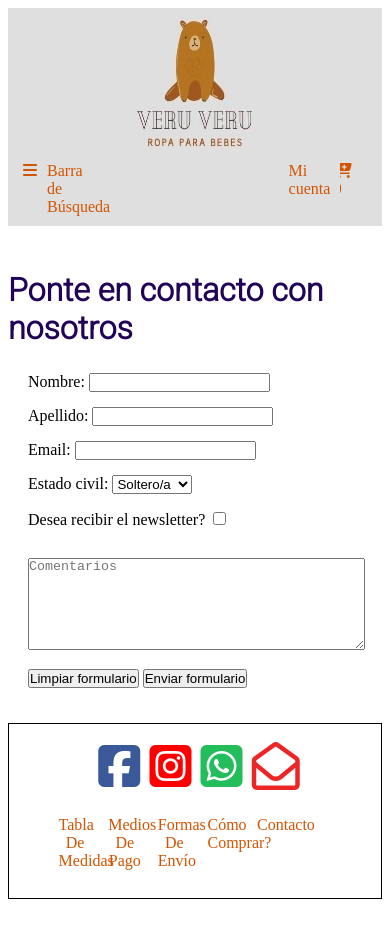
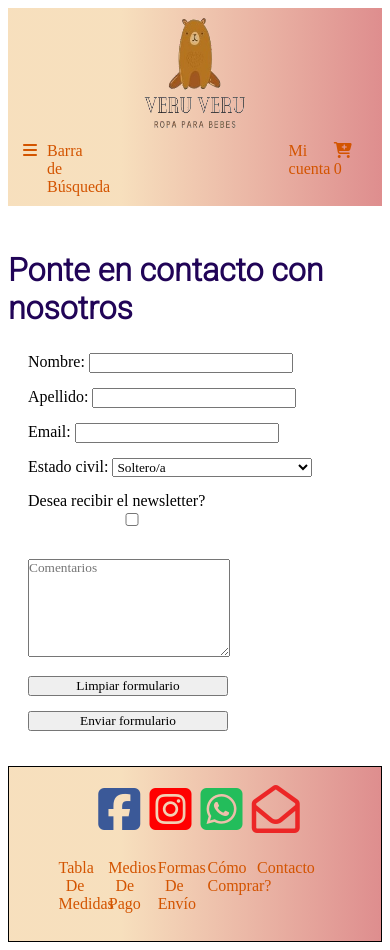
Before and after one commit to german-illesca/veruveru-illesca, a plain HTML site: page pages/contacto.html in a window 390 px wide. Before the commit the page ends 907 px from the top, so only its background shows below. Drawn offline with Linux system fonts and the light colour scheme.

Commit message:
cambios para trabajo práctico de transformaciones

```diff
--- a/CSS/styles.css
+++ b/CSS/styles.css
@@ -5,6 +5,7 @@
 * {
     padding: 0;
     margin: 1;
+    font-family: sans-serif;
 }
 
 h1 {
@@ -28,7 +29,8 @@ h2 {
     grid-template-columns: repeat(12, 1fr);
     grid-template-rows: auto;
     justify-items: stretch;
-    background-color: rgb(223, 223, 223);
+    /*background-color: rgb(223, 223, 223);*/
+    background-image: linear-gradient(90deg, rgba(247, 231, 132, 0.5) 30%, rgba(216, 123, 116, 0.8) 100%);
 }
 
 .contenedor-logo a {
@@ -43,12 +45,19 @@ h2 {
     height: 150px;
 }
 
+.contenedor-logo img:hover {
+    transform: scale(1, 1.1);
+    /*transform: rotateY(180deg);*/
+    /*transform: rotateZ(60deg);*/
+}
+
 .menu-principal {
     width: 100%;
     display: grid;
     grid-template-columns: repeat(24, 1fr);
     grid-template-rows: auto;
-    background-color: rgb(223, 223, 223);
+    /*background-color: rgb(223, 223, 223);*/
+    background-image: linear-gradient(90deg, rgba(247, 231, 132, 0.5) 30%, rgba(216, 123, 116, 0.8) 100%);
     color: #d35400;
     padding-bottom: 10px;
 }
@@ -81,21 +90,21 @@ h2 {
 
 .menu-principal li {
     font-size: 16px;
-    font-family: 'Times New Roman', Times, serif;
 }
 
 .menu-principal div#menuDesplegable ul li {
     display: inline-block;
     position: relative;
     padding-right: 10px;
-    background-color: rgb(223, 223, 223);
+    background-color: rgba(223, 223, 223, 0);
 }
 
 .menu-principal div#miCuenta ul li {
     display: inline-block;
     position: relative;
     padding-right: 10px;
-    background-color: rgb(223, 223, 223);
+    background-color: rgba(223, 223, 223, 0);
+    transition: all 2s
 }
 
 .menu-principal div#menuDesplegable ul ul {
@@ -149,6 +158,13 @@ footer {
     text-align: center;
     border: 1px black solid;
     margin-top: 20px;
+    background-image: linear-gradient(90deg, rgba(247, 231, 132, 0.5) 30%, rgba(216, 123, 116, 0.8) 100%);
+}
+
+@media screen and (max-width: 768px) {
+    footer {
+        background-color: rgb(193, 233, 193);
+    }
 }
 
 footer div#redes-sociales {
@@ -186,7 +202,6 @@ footer div#menu-footer {
     grid-template-rows: auto;
     justify-content: space-around;
     font-size: 16px;
-    font-family: 'Times New Roman', Times, serif;
     font-style: normal;
     text-transform: capitalize;
     padding-top: 10px;
@@ -228,17 +243,17 @@ footer a {
 
 .fa-instagram-square {
     color: red;
-    background: white;
+    background: rgba(223, 223, 223, 0);
 }
 
 .fa-whatsapp-square {
     color: #23bd5b;
-    background: #fff;
+    background: rgba(223, 223, 223, 0);
 }
 
 .fa-envelope-open {
     color: rgb(236, 38, 38);
-    background: white;
+    background: rgba(223, 223, 223, 0);
 }
 
 
@@ -359,6 +374,19 @@ footer a {
 select,
 textarea {
     margin-bottom: 15px;
+    width: 200px;
+    transition: all 2s
+}
+
+.formularioContacto input:hover,
+textarea:hover,
+select:hover {
+    width: 300px;
+    font-size: 24px;
+}
+
+#news-contacto:hover {
+    width: 200px
 }
 
 .formularioContacto label {
@@ -368,3 +396,87 @@ textarea {
 .formularioContacto {
     margin-left: 20px;
 }
+
+
+/* DEFINICIONES PANTALLAS DE MENOS DE 768px */
+
+@media screen and (max-width: 768px) {
+    * {
+        font-family: 'Times New Roman', Times, serif;
+    }
+    .contenedor-logo {
+        background-color: rgb(193, 233, 193);
+    }
+    .contenedor-logo img {
+        width: 140px;
+        height: 140px;
+    }
+    .menu-principal {
+        background-color: rgb(193, 233, 193);
+    }
+    .menu-principal div#menuDesplegable ul li {
+        /*background-color: rgb(193, 233, 193);*/
+    }
+    .menu-principal div#miCuenta ul li {
+        /*background-color: rgb(193, 233, 193);*/
+    }
+    .menu-principal div#menuDesplegable ul ul {
+        background-color: rgb(193, 233, 193);
+    }
+    .menu-principal div#miCuenta ul ul {
+        background-color: rgb(193, 233, 193);
+    }
+    footer {
+        background-color: rgb(193, 233, 193);
+    }
+    .fa-instagram-square,
+    .fa-whatsapp-square,
+    .fa-envelope-open {
+        /*background: rgb(193, 233, 193);*/
+    }
+    .titulos {
+        background: rgb(193, 233, 193);
+    }
+}
+
+
+/* DEFINICIONES PANTALLAS DE MENOS DE 600px */
+
+@media screen and (max-width: 600px) {
+    * {
+        font-family: 'Times New Roman', Times, serif;
+    }
+    .contenedor-logo {
+        background-color: rgb(247, 216, 247);
+    }
+    .contenedor-logo img {
+        width: 130px;
+        height: 130px;
+    }
+    .menu-principal {
+        background-color: rgb(247, 216, 247);
+    }
+    .menu-principal div#menuDesplegable ul li {
+        /*background-color: rgb(247, 216, 247);*/
+    }
+    .menu-principal div#miCuenta ul li {
+        /*background-color: rgb(247, 216, 247);*/
+    }
+    .menu-principal div#menuDesplegable ul ul {
+        background-color: rgb(247, 216, 247);
+    }
+    .menu-principal div#miCuenta ul ul {
+        background-color: rgb(247, 216, 247);
+    }
+    footer {
+        background-color: rgb(247, 216, 247);
+    }
+    .fa-instagram-square,
+    .fa-whatsapp-square,
+    .fa-envelope-open {
+        /*background: rgb(247, 216, 247);*/
+    }
+    .titulos {
+        background: rgb(247, 216, 247);
+    }
+}
--- a/pages/contacto.html
+++ b/pages/contacto.html
@@ -14,7 +14,7 @@
 <body>
     <header>
         <div class="contenedor-logo">
-            <a href="../index.html"><img src="../images/logo-2.jpg" alt="LogoVeruVeru"></a>
+            <a href="../index.html"><img src="../images/logo.png" alt="LogoVeruVeru"></a>
         </div>
     </header>
     <nav>
```
Also changed, not shown: index.html (+1 -1 lines), pages/como-comprar.html (+1 -1 lines), pages/formas-envio.html (+1 -1 lines), pages/medios-pago.html (+1 -1 lines), pages/tabla-medidas.html (+1 -1 lines), images/logo-gris.png (added), images/logo-rosa.png (added), images/logo-transp.png (added), images/logo-verde.png (added), images/logo.png (added).
